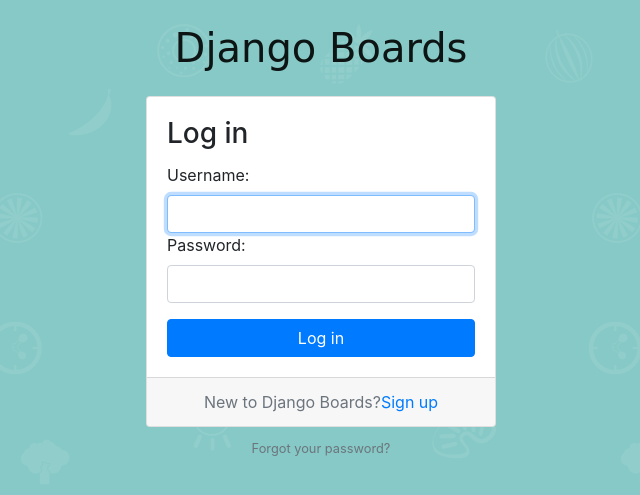
After one commit to UglyWillDuckling/django-beginning, a Django app: page /login/ in a window 1280 px wide. The commit adds this page. Shown: the top 495 px of the page, without its empty margins (319-959 px from the left). Run offline with Django 5.2, Linux system fonts and the light colour scheme; some libraries are stand-ins or nearby versions.

Commit message:
add login,logout routes + form tags

```diff
--- /dev/null
+++ b/myproject/boards/templatetags/form_tags.py
@@ -0,0 +1,19 @@
+from django import template
+
+register = template.Library()
+
+
+@register.filter
+def field_type(bound_field):
+    return bound_field.field.widget.__class__.__name__
+
+
+@register.filter
+def input_class(bound_field):
+    css_class = ""
+    if bound_field.form.is_bound:
+        if bound_field.errors:
+            css_class = "is-invalid"
+        elif field_type(bound_field) != "PasswordInput":
+            css_class = "is-valid"
+    return "form-control {}".format(css_class)
--- a/myproject/myproject/settings.py
+++ b/myproject/myproject/settings.py
@@ -129,3 +129,6 @@ STATICFILES_DIRS = [
 # https://docs.djangoproject.com/en/5.2/ref/settings/#default-auto-field
 
 DEFAULT_AUTO_FIELD = "django.db.models.BigAutoField"
+
+LOGOUT_REDIRECT_URL = "home"
+LOGIN_REDIRECT_URL = "home"
--- a/myproject/myproject/urls.py
+++ b/myproject/myproject/urls.py
@@ -17,13 +17,19 @@ Including another URLconf
 
 from django.contrib import admin
 from django.urls import path, re_path
-
+from django.contrib.auth import views as auth_views
 from accounts import views as accounts_views
 from boards import views
 
 urlpatterns = [
     re_path(r"^$", views.home, name="home"),
     re_path(r"^signup/$", accounts_views.signup, name="signup"),
+    re_path(
+        r"^login/$",
+        auth_views.LoginView.as_view(template_name="login.html"),
+        name="login",
+    ),
+    re_path(r"^logout/$", auth_views.LogoutView.as_view(), name="logout"),
     re_path("^boards/(?P<pk>\d+)/$", views.board_topics, name="board_topics"),
     re_path("^boards/(?P<pk>\d+)/new/$", views.new_topic, name="new_topic"),
     path("admin/", admin.site.urls),
--- a/myproject/templates/base.html
+++ b/myproject/templates/base.html
@@ -25,11 +25,28 @@
                         <span class="navbar-toggler-icon"></span>
                     </button>
                     <div class="collapse navbar-collapse" id="mainMenu">
-                        <ul class="navbar-nav ml-auto">
-                            <li class="nav-item">
-                                <a class="nav-link" href="#">{{ user.username }}</a>
-                            </li>
-                        </ul>
+                        {% if user.is_authenticated %}
+                            <ul class="navbar-nav ml-auto">
+                                <li class="nav-item dropdown">
+                                    <a class="nav-link dropdown-toggle"
+                                       id="userMenu"
+                                       data-toggle="dropdown"
+                                       aria-haspopup="true"
+                                       aria-expanded="false">{{ user.username }}</a>
+                                    <div class="dropdown-menu dropdown-menu-right" aria-labelledby="userMenu">
+                                        <a class="dropdown-item" href="#">My account</a>
+                                        <a class="dropdown-item" href="#">Change password</a>
+                                        <div class="dropdown-divider"></div>
+                                        <a class="dropdown-item" href="{% url 'logout' %}">Log out</a>
+                                    </div>
+                                </li>
+                            </ul>
+                        {% else %}
+                            <form class="form-inline ml-auto">
+                                <a href="{% url 'login' %}" class="btn btn-outline-secondary">Log in</a>
+                                <a href="{% url 'signup' %}" class="btn btn-primary ml-2">Sign up</a>
+                            </form>
+                        {% endif %}
                     </div>
                 </div>
             </nav>
@@ -40,5 +57,8 @@
                 {% block content %}{% endblock %}
             </div>
         {% endblock body %}
+        <script src="{% static 'js/jquery.min.js' %}"></script>
+        <script src="{% static 'js/popper.min.js' %}"></script>
+        <script src="{% static 'js/bootstrap.min.js' %}"></script>
     </body>
 </html>
--- a/myproject/templates/includes/form.html
+++ b/myproject/templates/includes/form.html
@@ -1,19 +1,18 @@
-{% load widget_tweaks %}
-{% for field in form %}
+{% load form_tags widget_tweaks %}
+{% if form.non_field_errors %}
+    <div class="alert alert-danger" role="alert">
+        {% for error in form.non_field_errors %}
+            <p {% if forloop.last %}class="mb-0"{% endif %}>{{ error }}</p>
+        {% endfor %}
+    </div>
+{% endif %}
+<div class {% for field in form %}
     <div class="form-group">
         {{ field.label_tag }}
-        {% if form.is_bound %}
-            {% if field.errors %}
-                {% render_field field class="form-control is-invalid" %}
-                {% for error in field.errors %}
-                    <div class="invalid-feedback">{{ error }}</div>
-                {% endfor %}
-            {% else %}
-                {% render_field field class="form-control is-valid" %}
-            {% endif %}
-        {% else %}
-            {% render_field field class="form-control" %}
-        {% endif %}
+        {% render_field field class=field|input_class %}
+        {% for error in field.errors %}
+            <div class="invalid-feedback">{{ error }}</div>
+        {% endfor %}
         {% if field.help_text %}
             <small class="form-text text-muted">{{ field.help_text|safe }}</small>
         {% endif %}
--- /dev/null
+++ b/myproject/templates/login.html
@@ -0,0 +1,34 @@
+{% extends 'base.html' %}
+{% load static %}
+{% block stylesheet %}
+    <link rel="stylesheet" href="{% static 'css/accounts.css' %}">
+{% endblock %}
+{% block body %}
+    <div class='container'>
+        <h1 class="text-center logo my-4">
+            <a href="{% url 'home' %}">Django Boards</a>
+        </h1>
+        <div class='row justify-content-center'>
+            <div class="col-lg-4 col-md-6 col-sm-8">
+                <div class="card">
+                    <div class="card-body">
+                        <h3 class="card-title">Log in</h3>
+                        <form method="post" novalidate>
+                            {% csrf_token %}
+                            {% include 'includes/form.html' %}
+                            <button type="submit" class="btn btn-primary btn-block">Log in</button>
+                        </form>
+                    </div>
+                    <div class="card-footer text-muted text-center">
+                        New to Django Boards?<a href="{% url 'signup' %}">Sign up</a>
+                    </div>
+                </div>
+                <div class="text-center py-2">
+                    <small>
+                        <a href="#" class="text-muted">Forgot your password?</a>
+                    </small>
+                </div>
+            </div>
+        </div>
+    </div>
+{% endblock %}
```
Also changed, not shown: myproject/templates/base_accounts.html (added, +13 -0 lines), myproject/db.sqlite3, 1 other file.
